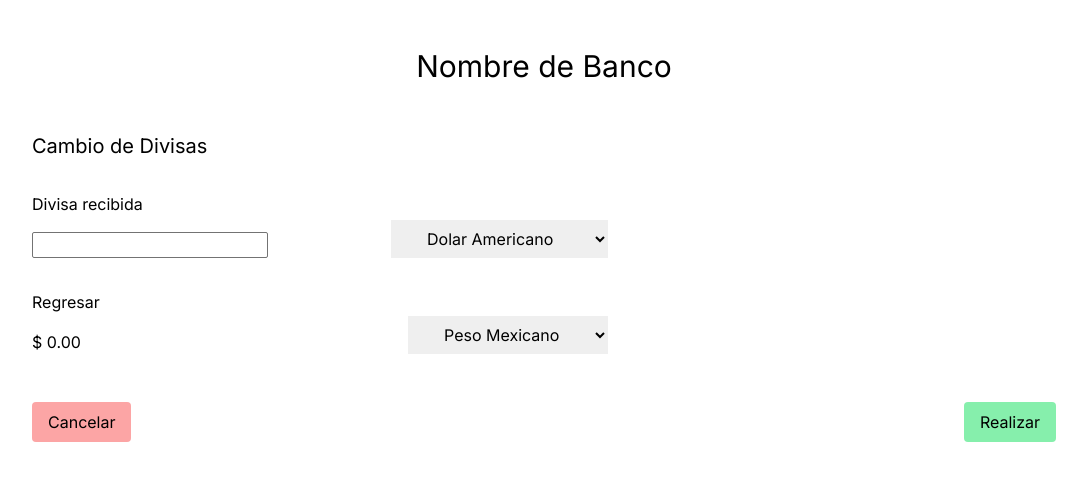
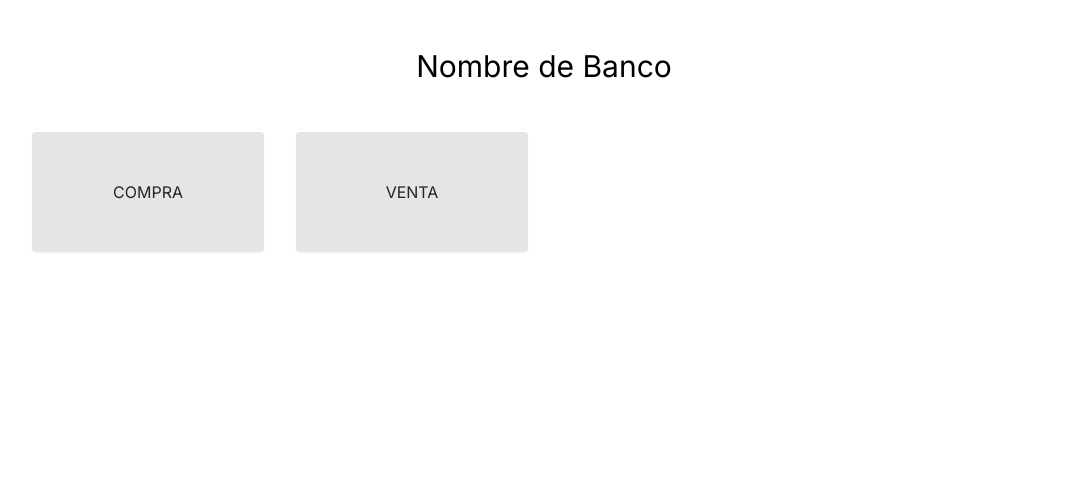
Before and after one commit to Wichosu/sistema_bancario, a Next.js app: page /operaciones/divisas in a window 1280 px wide. Shown: the top 480 px of the page, without its empty margins (96-1183 px from the left). Built offline with nearby package versions, Linux system fonts and the light colour scheme.

Commit message:
New routes for purchase and sell of coins, new component for CoinExchange, an recor of MovementCoinExchange done

```diff
--- a/app/operaciones/deposito/page.tsx
+++ b/app/operaciones/deposito/page.tsx
@@ -10,11 +10,9 @@ async function handleForm(data : FormData) {
   const account = data.get('num_cuenta')?.valueOf()
   const amount = data.get('cantidad')?.valueOf()
 
-
   if(typeof account !== "string" || typeof amount !== "string") {
     throw new Error("Wrong type")
   }
-
 
   const prev = await client.db("Banco").collection("Cuenta").findOne({ numero_cuenta: account })
 
--- /dev/null
+++ b/app/operaciones/divisas/compra/page.tsx
@@ -0,0 +1,7 @@
+export default function Page() {
+  return (
+    <>
+      Hola
+    </>
+  )
+}
--- a/app/operaciones/divisas/page.tsx
+++ b/app/operaciones/divisas/page.tsx
@@ -1,59 +1,19 @@
-"use client"
-import Footer from "@/components/Footer";
-import Subtitle from "@/components/Subtitle";
-import { coins } from "@/lib/coins";
-import { useRef, useState } from "react";
+import OperationCard from "@/components/OperationCard"
+import { Operation } from "@/types"
 
-export default function Page(){
-  const amount = useRef<HTMLInputElement>(null)
-  const coinIn = useRef<HTMLSelectElement>(null)
-  const [exchange, setExchange] = useState<number>(0)
+const operations : Operation[] = [
+  'compra',
+  'venta'
+]
 
-  const handleExchange = () => {
-    if(coinIn.current?.value === undefined || amount.current?.value === undefined) {
-      throw new Error('A value is undefined')
-    }
-
-    setExchange(+amount.current?.value / +coinIn.current?.value)
-  }
-
-  return(
-    <>
-      <Subtitle subtitle="Cambio de Divisas" />
-      <form className="grid gap-8">
-        <div className="flex max-w-xl justify-between">
-          <div className="grid gap-4">
-            <label htmlFor="divisa">Divisa recibida</label>
-            <input
-              id="divisa"
-              name="divisa"
-              type="number"
-              className="border border-neutral-500 rounded-sm invalid:border-red-500
-                focus:border-blue-500 focus:outline-none focus:invalid:border-red-500"
-              ref={amount}
-              onChange={handleExchange}
-              pattern="\d"
-            />
-          </div>
-          <select className="px-8 py-2 h-fit self-end" ref={coinIn} onChange={handleExchange}>
-            {
-              coins.map((coin, key) => (
-                <option key={key} value={coin.value}>{ coin.name }</option>
-              ))
-            }
-          </select>
-        </div>
-        <div className="flex max-w-xl justify-between">
-          <div className="grid gap-4">
-            <p>Regresar</p>
-            <p>$ { exchange.toFixed(2) }</p>
-          </div>
-          <select className="px-8 py-2 h-fit self-end">
-            <option>Peso Mexicano</option>
-          </select>
-        </div>
-        <Footer />
-      </form>
-    </>
+export default async function Home() {
+  return (
+    <div className='grid grid-cols-4 gap-8'>
+      {
+        operations.map((operation, key) => (
+          <OperationCard key={key} operation={operation} route={`operaciones/divisas/${operation}`} />
+        ))
+      }
+    </div>
   )
 }
--- /dev/null
+++ b/app/operaciones/divisas/venta/page.tsx
@@ -0,0 +1,23 @@
+import Subtitle from "@/components/Subtitle";
+import clientPromise from "@/lib/mongodb";
+import { MovementCoinExchange } from "@/types";
+import CoinExchange from "@/components/CoinExchange";
+
+async function createMovement(movement: MovementCoinExchange) {
+  "use server"
+  try {
+    const client = await clientPromise
+    client.db("Banco").collection("Movimiento_Divisa").insertOne(movement)
+  } catch(e) {
+    console.log(e)
+  }
+}
+
+export default function Page(){
+  return(
+    <>
+      <Subtitle subtitle="Cambio de Divisas" />
+      <CoinExchange createMovement={createMovement} />
+    </>
+  )
+}
--- /dev/null
+++ b/components/CoinExchange.tsx
@@ -0,0 +1,86 @@
+"use client"
+import Footer from "./Footer"
+import { useState, useRef } from "react"
+import { coins } from "@/lib/coins"
+import { MovementCoinExchange } from "@/types"
+import { redirect } from "next/navigation"
+
+interface Props {
+  createMovement: (movement: MovementCoinExchange) => void
+}
+
+export default function CoinExchange({ createMovement } : Props ) {
+  const amount = useRef<HTMLInputElement>(null)
+  const coinIn = useRef<HTMLSelectElement>(null)
+  const [exchange, setExchange] = useState<number>(0)
+
+  const handleExchange = () => {
+    if(coinIn.current?.value === undefined || amount.current?.value === undefined) {
+      throw new Error('A value is undefined')
+    }
+
+    const coinValue = coinIn.current.value.split(',')[0]
+
+    setExchange(+amount.current?.value / +coinValue)
+  }
+
+  const validate = () => {
+    if(coinIn.current?.value === undefined || amount.current?.value === undefined) {
+      throw new Error('A value is undefined')
+    }
+
+    const coinName = coinIn.current.value.split(',')[1]
+
+    const movement: MovementCoinExchange = {
+      monedaEntrada: coinName,
+      cantidadEntrada: amount.current.value,
+      monedaSalida: "MXN",
+      cantidadSalida: exchange.toFixed(2).toString(),
+    }
+
+    createMovement(movement)
+
+    redirect('/')
+  }
+
+  return (
+    <form
+      action={validate}
+      method="POST"
+      className="grid gap-8"
+    >
+      <div className="flex max-w-xl justify-between">
+        <div className="grid gap-4">
+          <label htmlFor="divisa">Divisa recibida</label>
+          <input
+            id="divisa"
+            name="divisa"
+            type="number"
+            className="border border-neutral-500 rounded-sm invalid:border-red-500
+              focus:border-blue-500 focus:outline-none focus:invalid:border-red-500"
+            ref={amount}
+            onChange={handleExchange}
+            pattern="\d"
+          />
+        </div>
+        <select className="px-8 py-2 h-fit self-end" ref={coinIn} onChange={handleExchange}>
+          {
+            coins.map((coin, key) => (
+              <option key={key} value={[coin.value.toString(), coin.name]}>{ coin.name }</option>
+            ))
+          }
+        </select>
+      </div>
+      <div className="flex max-w-xl justify-between">
+        <div className="grid gap-4">
+          <p>Regresar</p>
+          <p>$ { exchange.toFixed(2) }</p>
+        </div>
+        <select className="px-8 py-2 h-fit self-end">
+          <option>Peso Mexicano</option>
+        </select>
+      </div>
+      <Footer />
+    </form>
+  )
+}
--- a/components/OperationCard.tsx
+++ b/components/OperationCard.tsx
@@ -3,12 +3,17 @@ import Link from "next/link"
 
 interface Props {
   operation: Operation
+  route?: string
 }
 
-export default function OperationCard({ operation } : Props) {
+export default function OperationCard({ operation, route } : Props) {
+  const href_route = route
+  ? route
+  : `/operaciones/${operation}`
+
   return (
     <Link
-      href={`/operaciones/${operation}`}
+      href={href_route}
       className="px-4 py-12 rounded bg-neutral-200 text-neutral-800 text-center uppercase
       cursor-pointer shadow-sm"
     >
--- a/types/index.ts
+++ b/types/index.ts
@@ -1,9 +1,12 @@
-export type Operation = 'deposito'
+export type Operation =
+  |'deposito'
   | 'retiro'
   | 'divisas'
   | 'inversiones'
   | 'actividad'
   | 'alta'
+  | 'venta'
+  | 'compra'
 
 export interface Account {
   numero_cuenta: string
@@ -27,5 +30,4 @@ export interface MovementCoinExchange {
   cantidadEntrada: string,
   monedaSalida: string,
   cantidadSalida: string,
-  id_sucursal: string
 }
```
